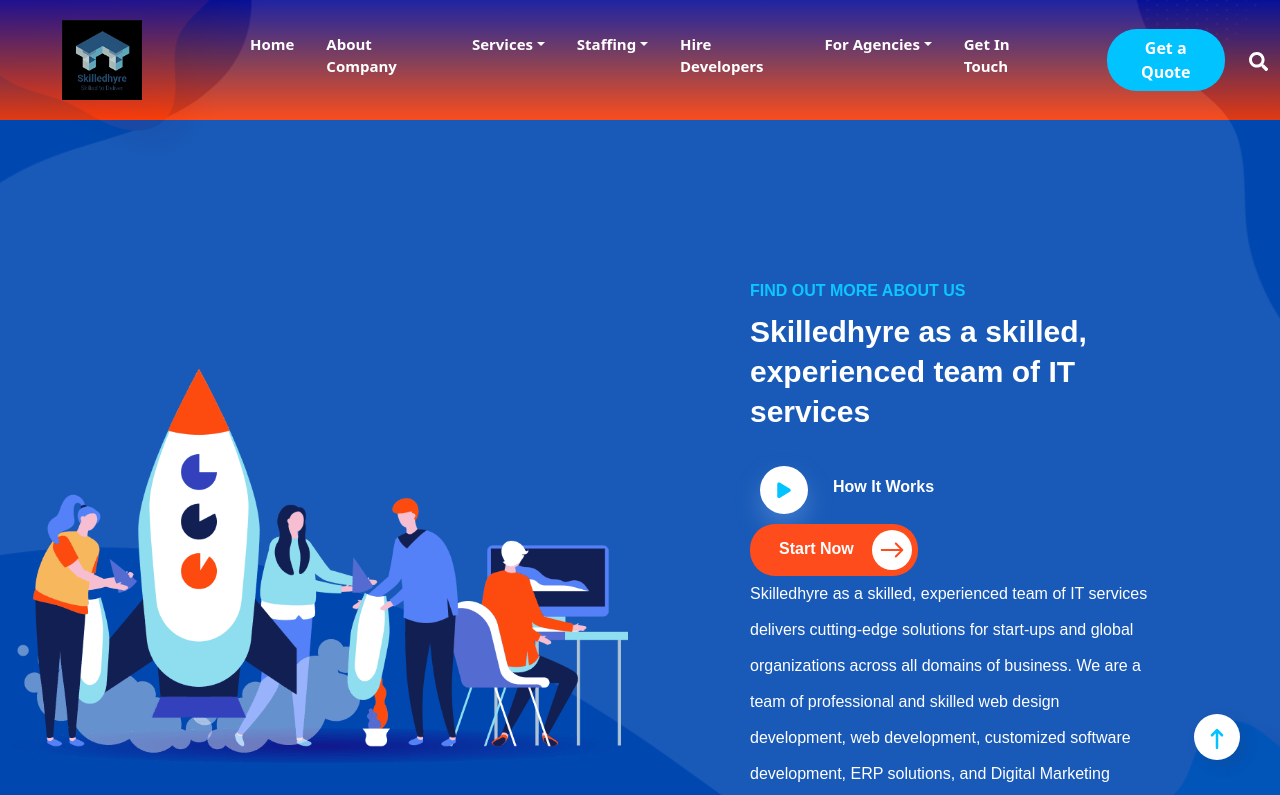
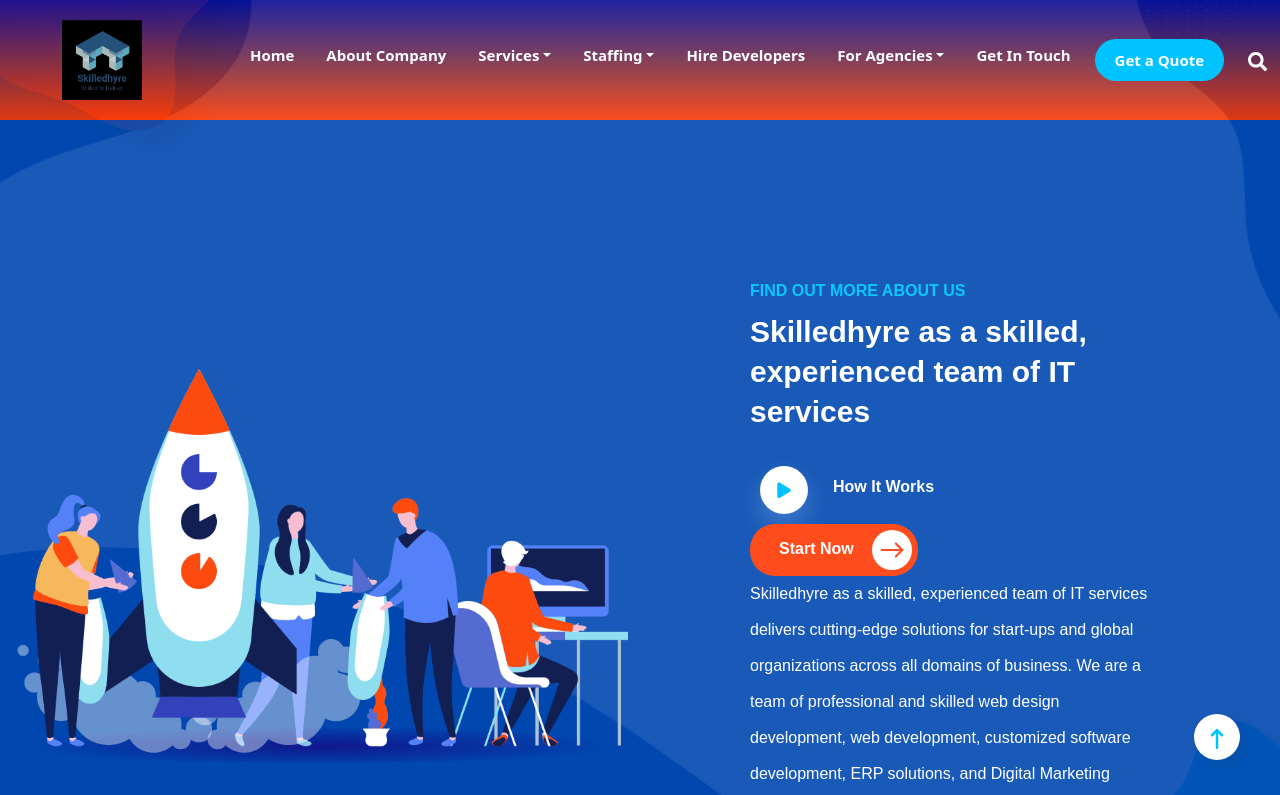
Before and after one commit to nikitabaladha/Skilledhyre, a React (Create React App) app in the folder skilledhyre/: page / in a window 1280 px wide. Shown: the top 795 px of the page. Built offline with nearby package versions, Linux system fonts and the light colour scheme.

Commit message:
Button CSS done for navbar and about us

```diff
--- a/skilledhyre/src/components/AboutUs/AboutUs.css
+++ b/skilledhyre/src/components/AboutUs/AboutUs.css
@@ -89,6 +89,32 @@
   border-radius: 25px;
 }
 
+.start-now-button::before {
+  content: "";
+  position: absolute;
+  top: 0;
+  left: -100%;
+  width: 100%;
+  height: 100%;
+  background-color: rgba(255, 255, 255, 0.2); /* Adjust color if needed */
+  transition: left 0.4s ease;
+  z-index: 0;
+}
+
+.start-now-button:hover::before {
+  left: 100%;
+}
+
+.start-now-button:hover {
+  color: white;
+  background-color: #fe4c1c;
+}
+
+.start-now-button .arrow-icon {
+  position: relative;
+  z-index: 1;
+}
+
 /* ----------------------------------
        Icon Styles
 ---------------------------------- */
--- a/skilledhyre/src/components/Navbar/Navbar.css
+++ b/skilledhyre/src/components/Navbar/Navbar.css
@@ -61,12 +61,41 @@
   margin-left: auto;
 }
 
+/* Button styles */
 .navbar-btn {
   border-radius: 30px;
   background-color: #00c3ff;
-  margin-left: 30px;
   color: white;
   font-weight: bold;
+  padding: 10px 20px;
+  position: relative;
+  overflow: hidden;
+  border: none;
+  outline: none;
+  cursor: pointer;
+}
+
+/* Add transition effect for background */
+.navbar-btn::before {
+  content: "";
+  position: absolute;
+  top: 0;
+  left: -100%;
+  width: 100%;
+  height: 100%;
+  background-color: rgba(255, 255, 255, 0.2);
+  transition: left 0.3s ease-in-out;
+  z-index: 0;
+}
+
+/* Hover effect */
+.navbar-btn:hover::before {
+  left: 100%;
+}
+
+.navbar-now-button:hover {
+  color: white;
+  background-color: #00c3ff;
 }
 
 #brand-logo {
@@ -75,7 +104,6 @@
 }
 
 /* Responsive adjustments for navbar collapse */
-
 @media (min-width: 992px) {
   .navbar-collapse {
     position: relative;
--- a/skilledhyre/src/components/Navbar/Navbar.js
+++ b/skilledhyre/src/components/Navbar/Navbar.js
@@ -181,7 +181,7 @@
             </ul>
           </div>
           <div>
-            <button className="btn navbar-btn me-2" type="submit">
+            <button className="navbar-btn me-2" type="submit">
               Get a Quote
             </button>
           </div>
```
